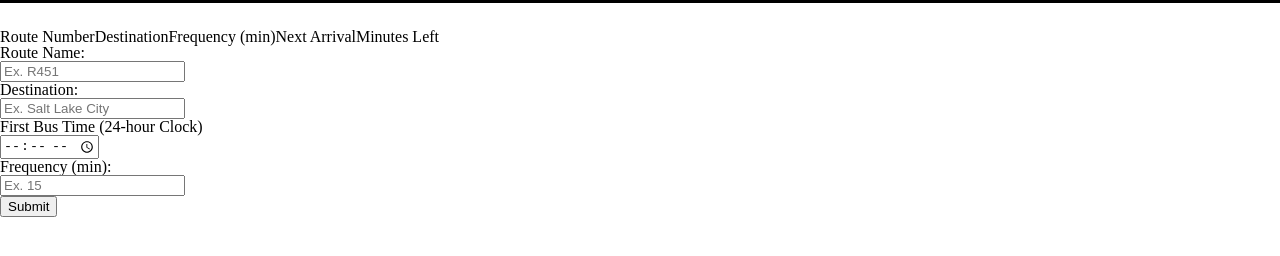
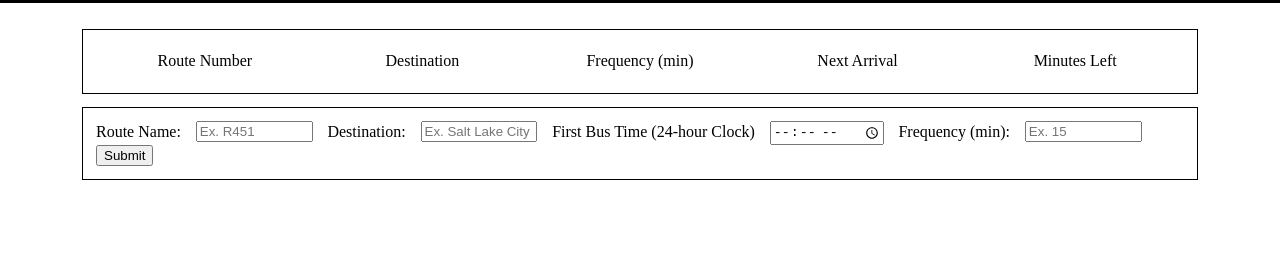
Before and after one commit to msyphus/bus-schedule, a plain HTML site: page index.html in a window 1280 px wide. Shown: the part 150-406 px from the top of the page. Drawn offline with nearby package versions, Linux system fonts and the light colour scheme.

Commit message:
stylized table and form

```diff
--- a/assets/css/style.css
+++ b/assets/css/style.css
@@ -15,3 +15,25 @@ h2 {
     font-size: 2rem;
     font-style: italic;
 }
+
+table {
+    width: 100%;
+}
+
+th, td {
+    width: 20%;
+    padding: 1%;
+    margin: 1%;
+}
+
+.schedule {
+    width: 85%;
+    border: 1px solid black;
+    padding: 1%;
+    margin: 1% auto;
+}
+
+.field {
+    width: 10%;
+    margin: 0 1%;
+}
--- a/index.html
+++ b/index.html
@@ -54,24 +54,16 @@
         </table>
     </div>
 
-    <div class="addRoute">
+    <div class="schedule">
         <form>
             <label>Route Name:</label>
-            <br>
             <input class="field" type="text" placeholder="Ex. R451">
-            <br>
             <label>Destination:</label>
-            <br>
             <input class="field" type="text" placeholder="Ex. Salt Lake City">
-            <br>
             <label>First Bus Time (24-hour Clock)</label>
-            <br>
             <input class="field" type="time" placeholder="Ex. 17:30">
-            <br>
             <label>Frequency (min):</label>
-            <br>
             <input class="field" type="number" placeholder="Ex. 15">
-            <br>
             <button type="submit">Submit</button>
         </form>
     </div>
```
